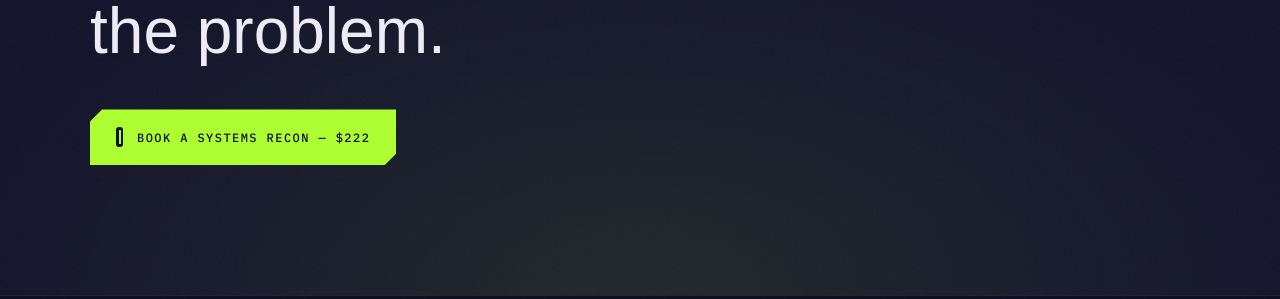
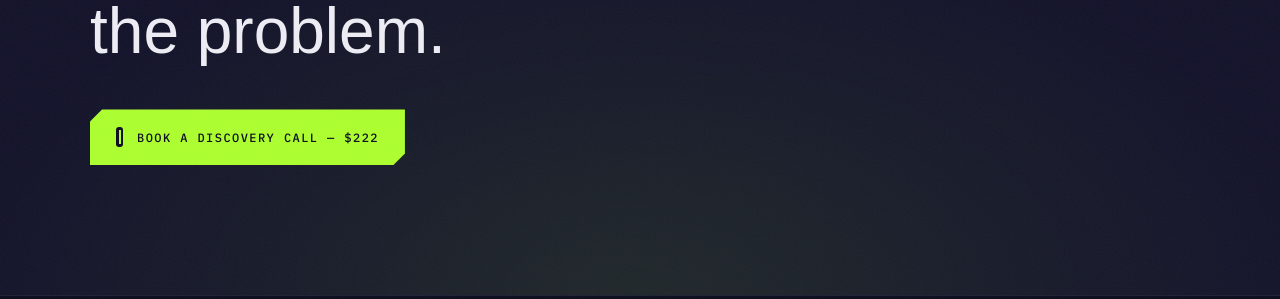
Before and after one commit to HighJohnTech/highjohn-preview, a Jekyll site: the page built from services-ai-agents-front-desk.html, in a window 1280 px wide and 900 px high, scrolled down 4296 px. Shown: the part 250-549 px from the top of the window. Built offline with Jekyll 4.4.1, drawn with Linux system fonts in a browser that asks for light colours; some web fonts are replaced.

Commit message:
Use Discovery Call on AI agent page

```diff
--- a/services-ai-agents-front-desk.html
+++ b/services-ai-agents-front-desk.html
@@ -15,4 +15,4 @@
 
 <section class="faq"><div class="wrap"><span class="sec-kicker mono rv">Before you book</span><h2 class="rv d1">What people actually ask.</h2><div class="faq-item rv d2"><h3>Does an AI Front Desk replace my receptionist?</h3><p>Not by default. HJT designs the division of labor around the business. AI is best used for repeatable response and routing; humans stay in the loop where judgment, sensitivity, or approval matters.</p></div><div class="faq-item rv d2"><h3>Do I have to use GoHighLevel?</h3><p>No. HJT is moving to a vendor-independent architecture model. The right CRM, voice, automation, and data stack depends on what you already use and what the system needs to do.</p></div><div class="faq-item rv d2"><h3>Can HJT red-team the agent after it is built?</h3><p>Yes, when the testing is authorized and scoped. That can include prompt-injection scenarios, unauthorized-information requests, tool failures, ambiguous intent, permission boundaries, and human-handoff conditions.</p></div></div></section>
 
-<section class="final" id="afd-final"><div class="wrap"><span class="sec-kicker mono rv">Start with the customer journey</span><h2 class="rv d1">Before buying a voice agent, <span class="thin">make sure response is actually the problem.</span></h2>{% include cta-book.html label="Book a Systems Recon — $222" service="Systems Audit" extra_class="rv d2" %}</div></section>
+<section class="final" id="afd-final"><div class="wrap"><span class="sec-kicker mono rv">Start with the customer journey</span><h2 class="rv d1">Before buying a voice agent, <span class="thin">make sure response is actually the problem.</span></h2>{% include cta-book.html label="Book a Discovery Call — $222" service="Discovery Call" extra_class="rv d2" %}</div></section>
```
